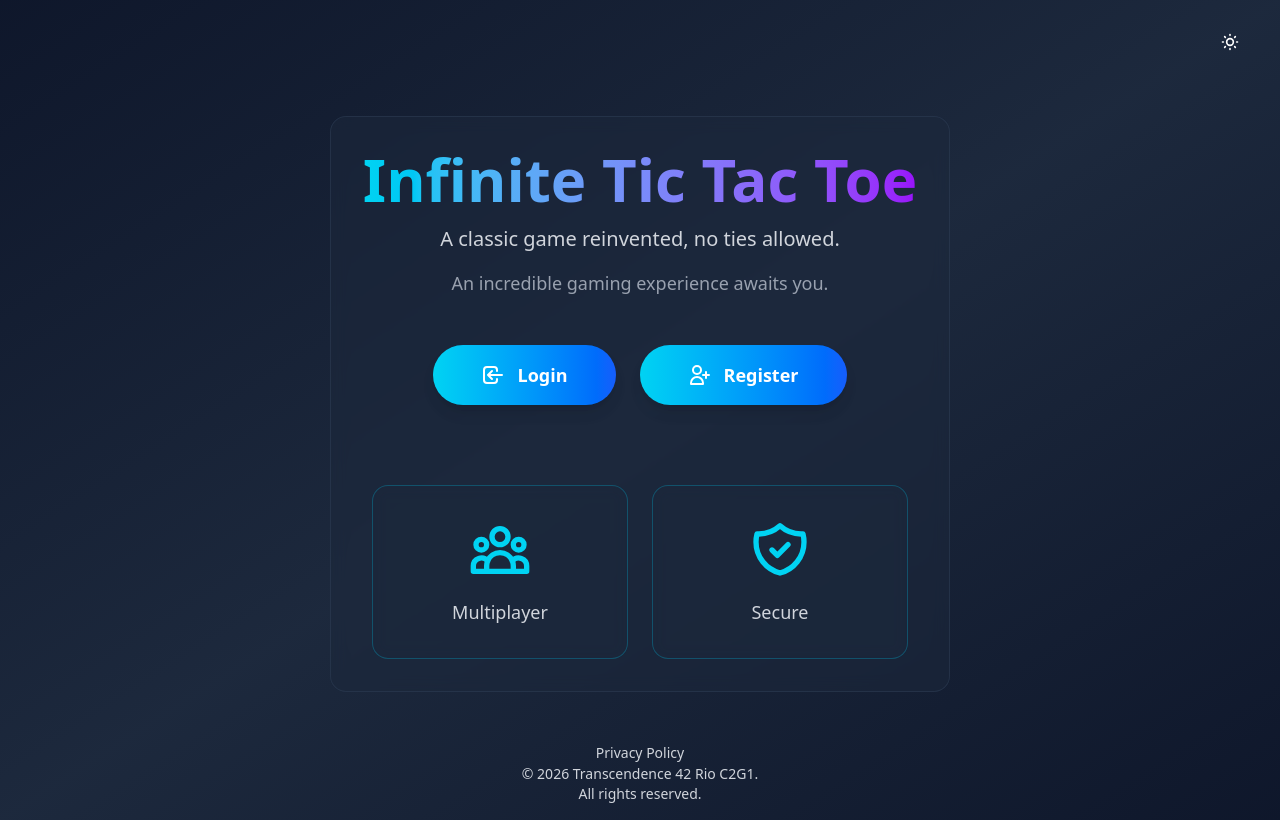
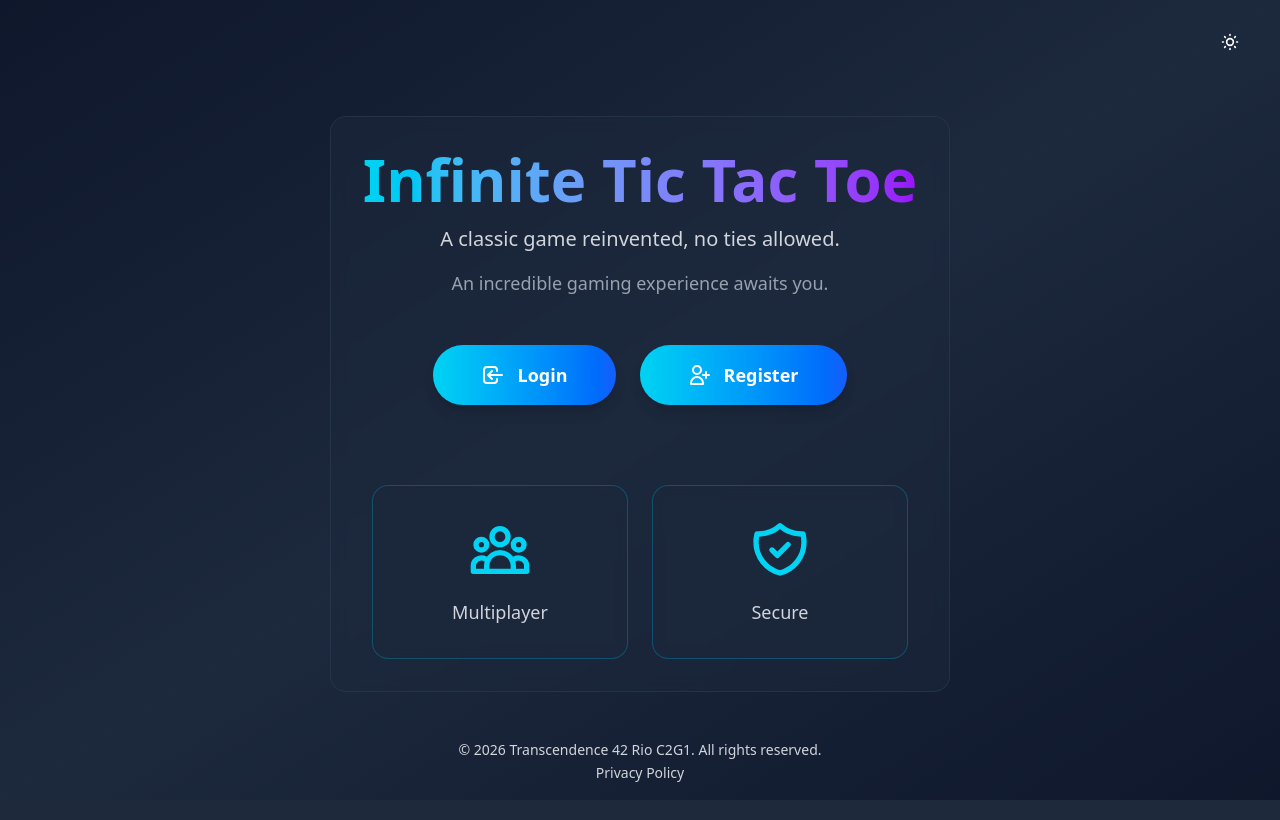
Before and after one commit to transcendence4two/Transcendence, a React (Vite) app in the folder frontend/: page / in a window 1280 px wide. Built offline with nearby package versions, Linux system fonts and the light colour scheme.

Commit message:
refactor: followed style from the issue's template

```diff
--- a/frontend/src/components/layout/Footer.tsx
+++ b/frontend/src/components/layout/Footer.tsx
@@ -1,15 +1,23 @@
-import { Link } from 'react-router-dom'
+import { Link } from "react-router-dom";
 
 const Footer = () => {
-    return (
-        <footer className='footer-main'>
-            <Link to="/privacy-policy" className='text-sm link-base'>
-                Privacy Policy
-            </Link>
-            <p className='text-sm'>© 2026 Transcendence 42 Rio C2G1.</p>
-            <p className='text-sm'>All rights reserved.</p>
-        </footer>
-    )
-}
+  return (
+    <footer className="footer-main">
+      <div className="footer-content">
+        <p className="footer-copy text-sm">
+          © 2026 Transcendence 42 Rio C2G1. All rights reserved.
+        </p>
+        <nav className="footer-links" aria-label="Footer links">
+          <Link
+            to="/privacy-policy"
+            className="text-sm link-base in-[.light]:hover:text-gray-500"
+          >
+            Privacy Policy
+          </Link>
+        </nav>
+      </div>
+    </footer>
+  );
+};
 
-export default Footer
+export default Footer;
```
